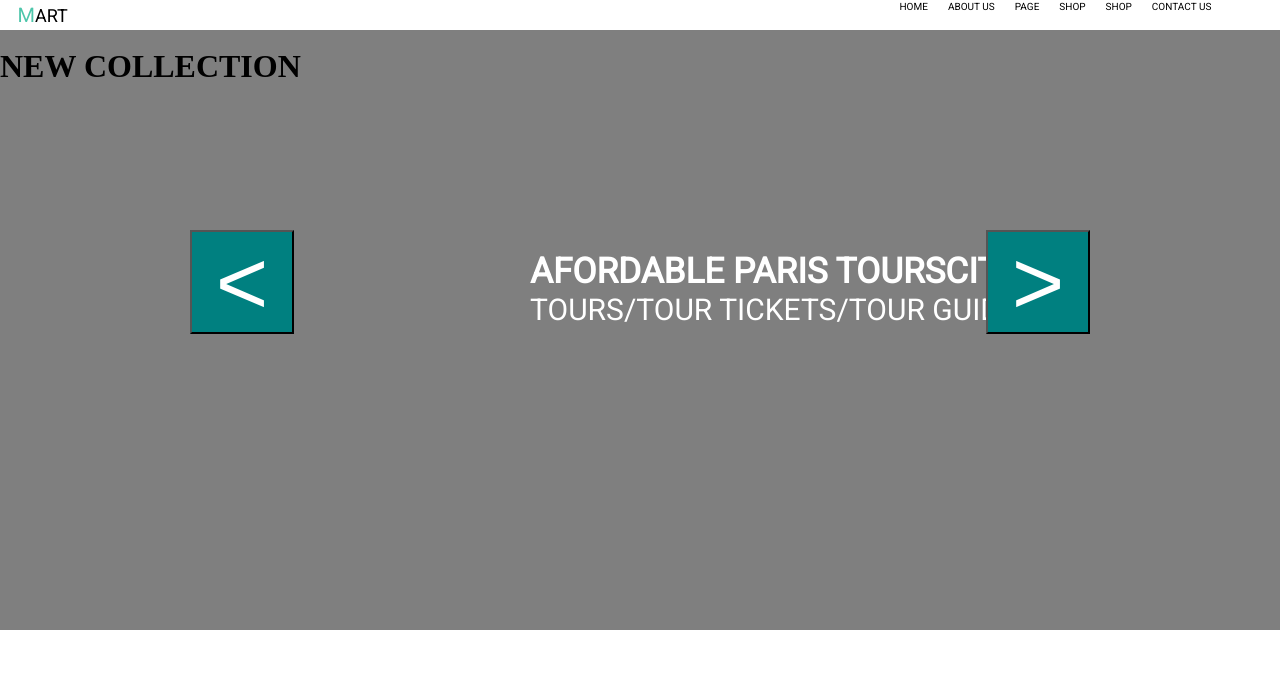
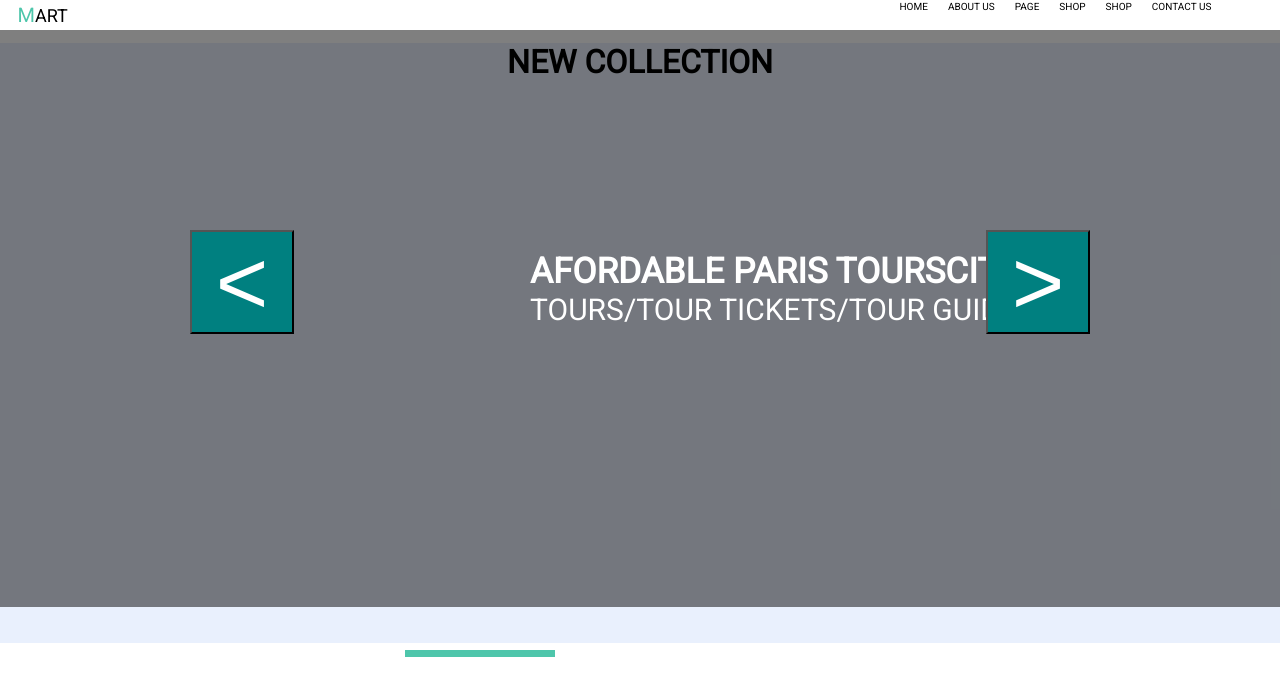
Before and after one commit to amalanchuk/homework5, a plain HTML site: page index.html in a window 1280 px wide. Drawn offline with Linux system fonts and the light colour scheme.

Commit message:
Update style.css

```diff
--- a/style.css
+++ b/style.css
@@ -66,7 +66,7 @@
   }
   .gray{
       width: 100%;
-      height: 600px;
+      height: 577px;
       background: rgba(0, 0, 0, 0.5) ;
       position: absolute;
       top: 0px;
@@ -107,3 +107,21 @@
     position: relative;
     height: 600px;
 }
+.zaglavie{
+  text-align: center;
+  font-family: 'Roboto', sans-serif;
+}
+.osnovnoy{
+  background-color: #e9f0fd;
+  height: 600px;
+  margin-top: -5px;
+}
+h1::after{
+  content: "";
+  position: absolute;
+  top: 620px;
+  right: 725px;
+  height: 7px;
+  background-color: #4ec6ab;
+  width: 150px;
+}
```
